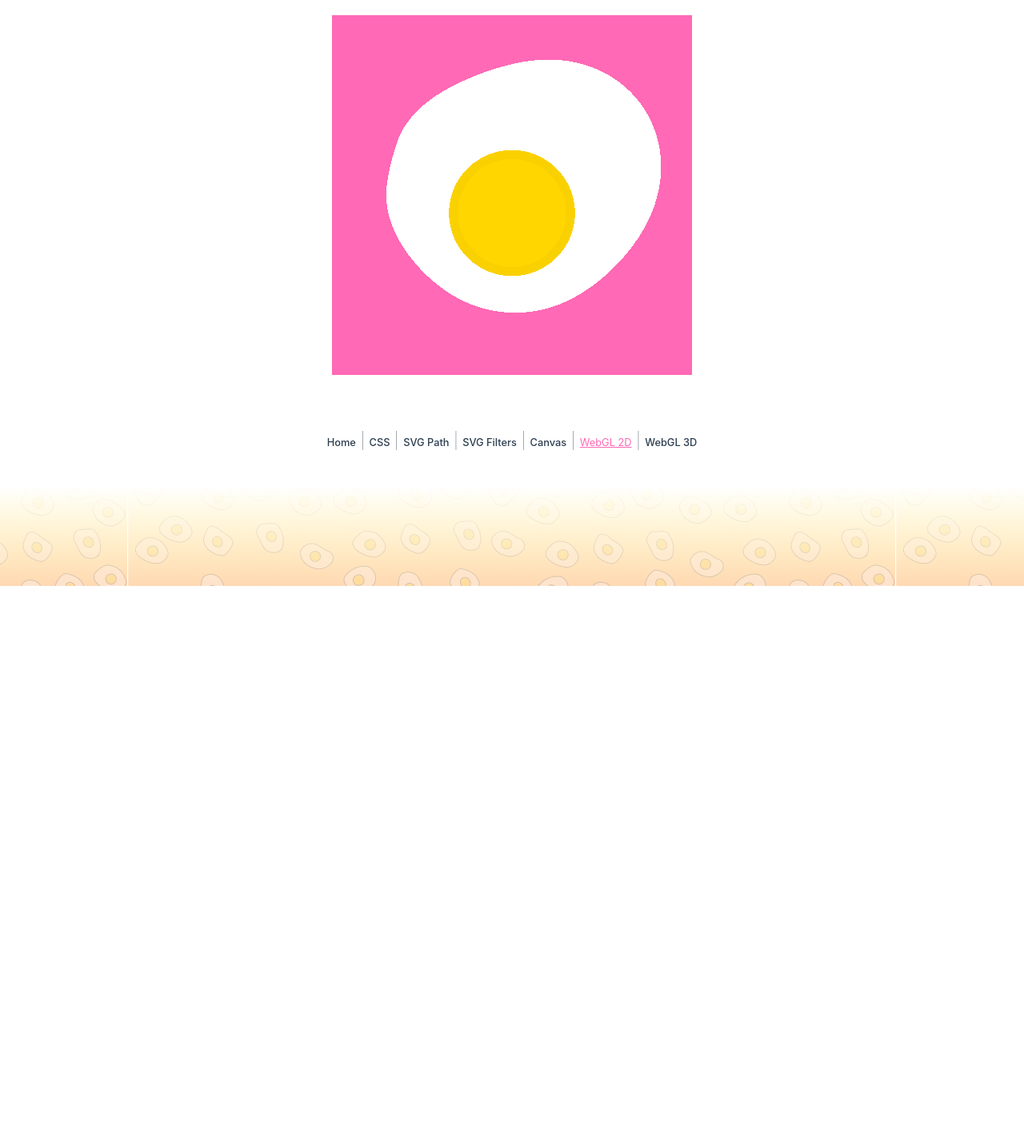
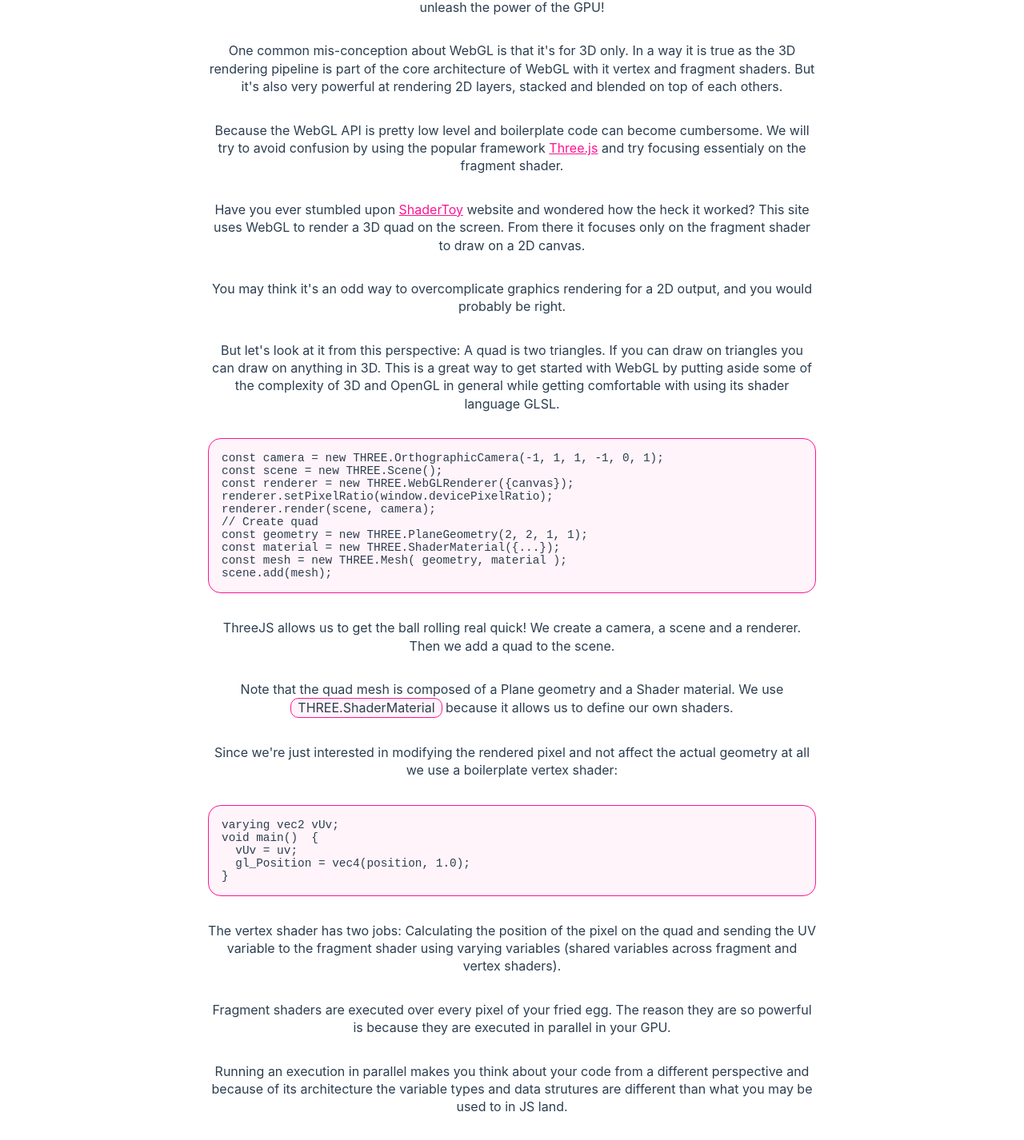
Before and after one commit to mikatalk/vuevos, a Vue app: page /#/webgl-2d in a window 1280 px wide. Shown: the part 722-2148 px from the top of the page at 80% size. Before the commit the page ends 1455 px from the top, so only its background shows below. Built offline with nearby package versions, Linux system fonts and the light colour scheme; a small style sheet from the web is missing.

Commit message:
Add webgl 2d article

```diff
--- a/src/views/SVGFilters.vue
+++ b/src/views/SVGFilters.vue
@@ -8,7 +8,7 @@
 
     <p>
       In this chapter we take a look into
-      another great feature of SVG.
+      another great feature of SVGs.
       Filters in SVG are similar to the CSS API
       but with a XML syntax instead.
     </p>
@@ -38,8 +38,8 @@
     <p>
       The first step is to define the filter in the
       <span class="code" v-html="highlightSVG('defs')"></span>
-      section of the SVG. This is where we define ahead of time elements,
-      patterns and filters that we can later reffer to and reuse multiple times.
+      section of the SVG. This is where we define elements, patterns and filters
+      ahead of time. We can later reffer to and reuse them multiple times.
     </p>
 
     <p>One thing to keep in mind is that these definitions
@@ -52,8 +52,8 @@
     <p>
       It can be useful if you want to update all the
       patterns on multiple SVGs at once, but it can also create
-      issues when id names clash one with another. For this reason it's
-      important to always use unique
+      issues when id names clash with one another. For this reason it's
+      important to always use unique and specific
       <span class="code" v-html="highlightSVG('id')"></span>
       attributes.
     </p>
--- a/src/views/WebGL2D.vue
+++ b/src/views/WebGL2D.vue
@@ -7,13 +7,185 @@
       <egg-webgl-2d />
     </section>
 
-    <section>
-      <h3>Coming soon</h3>
-    </section>
+    <p>
+      Got tired of the CPU yet, maybe the CPU got tired of your script?
+      Time to move up to the WebGL and unleash the power of the GPU!
+    </p>
+
+    <p>
+      One common mis-conception about WebGL is that it's for 3D only.
+      In a way it is true as the 3D rendering pipeline is part of the
+      core architecture of WebGL with it vertex and fragment shaders.
+      But it's also very powerful at rendering 2D layers,
+      stacked and blended on top of each others.
+    </p>
+
+    <p>
+      Because the WebGL API is pretty low level and boilerplate code
+      can become cumbersome. We will try to avoid confusion by using the
+      popular framework
+      <a class="link" href="https://github.com/mikatalk/vuevos/blob/main/src/eggs/EggSVGFilters.vue">
+      Three.js</a> and try focusing essentialy on the fragment shader.
+    </p>
+
+    <p>
+      Have you ever stumbled upon
+      <a class="link" href="https://www.shadertoy.com/">
+        ShaderToy</a> website
+      and wondered how the heck it worked?
+      This site uses WebGL to render a 3D quad on the screen.
+      From there it focuses only on the fragment shader to draw
+      on a 2D canvas.
+    </p>
+
+    <p>
+      You may think it's an odd way to overcomplicate graphics rendering for a 2D output,
+      and you would probably be right.
+    </p>
+
+    <p>
+      But let's look at it from this perspective:
+      A quad is two triangles. If you can draw on triangles you can draw on anything in 3D.
+      This is a great way to get started with WebGL by putting aside some of the complexity
+      of 3D and OpenGL in general while getting comfortable with using its shader language GLSL.
+    </p>
+
+    <pre>
+      <code v-html="highlightJS(`const camera = new THREE.OrthographicCamera(-1, 1, 1, -1, 0, 1);
+const scene = new THREE.Scene();
+const renderer = new THREE.WebGLRenderer({canvas});
+renderer.setPixelRatio(window.devicePixelRatio);
+renderer.render(scene, camera);
+// Create quad
+const geometry = new THREE.PlaneGeometry(2, 2, 1, 1);
+const material = new THREE.ShaderMaterial({...});
+const mesh = new THREE.Mesh( geometry, material );
+scene.add(mesh);`)">
+      </code>
+    </pre>
+
+    <p>
+      ThreeJS allows us to get the ball rolling real quick!
+      We create a camera, a scene and a renderer.
+      Then we add a quad to the scene.
+    </p>
+
+    <p>
+      Note that the quad mesh is composed of a Plane geometry and a Shader material.
+      We use
+      <span class="code" v-html="highlightJS('THREE.ShaderMaterial')"></span> because it allows us to define our own shaders.
+    </p>
+
+    <p>
+      Since we're just interested in modifying the rendered pixel and not
+      affect the actual geometry at all we
+      use a boilerplate vertex shader:
+    </p>
+
+    <pre>
+      <code v-html="highlightJS(`varying vec2 vUv;
+void main()  {
+  vUv = uv;
+  gl_Position = vec4(position, 1.0);
+}`)">
+      </code>
+    </pre>
+
+    <p>The vertex shader has two jobs: Calculating the position of
+       the pixel on the quad and sending the UV variable to the
+       fragment shader using varying variables (shared variables
+       across fragment and vertex shaders).
+    </p>
+
+    <p>
+      Fragment shaders are executed over
+      every pixel of your fried egg. The reason they are so powerful is
+      because they are executed in parallel in your GPU.
+    </p>
+
+    <p>
+      Running an execution in parallel makes you think about your code
+      from a different perspective and because of its architecture the variable
+      types and data strutures are different than what you may be used to in JS land.
+    </p>
+
+    <pre>
+      <code v-html="highlightJS(`varying vec2 vUv;
+
+float draw_circle_gradient(vec2 coord, float radius) {
+  return smoothstep(0.0, length(coord), radius);
+}
+
+float draw_circle(vec2 coord, float radius) {
+  return step(length(coord), radius);
+}
+
+void main()  {
+  vec3 pink = vec3(1, 0.41, 0.71);
+  vec3 white = vec3(1,1,1);
+  vec3 yellow = vec3(1,0.84,0);
+  vec3 yellowDark = vec3(0.98,0.82,0);
+
+  vec2 p = - 1.0 + 2.0 * vUv;
+  float circle = draw_circle_gradient(p+vec2(0., 0.25), 0.35);
+  circle = mix(circle, draw_circle_gradient(p +vec2(0.35, -0.1), 0.35), 0.5);
+  circle = mix(circle, draw_circle_gradient(p +vec2(-0.3, -0.2), 0.35), 0.5);
+  vec3 color = pink;
+  float eggWhite = smoothstep(0.5,0.51,circle);
+  if (eggWhite > 0.0) {
+    color = white;
+  }
+  float yolkOutline = draw_circle(p+vec2(0., 0.1), 0.35);
+  if (yolkOutline > 0.0) {
+    color = yellowDark;
+  }
+  float yolk = draw_circle(p+vec2(0., 0.1), 0.3);
+  if (yolk > 0.0) {
+    color = yellow;
+  }
+  gl_FragColor = vec4(color, 1.0);
+}`)">
+      </code>
+    </pre>
+
+    <p>Fragment shaders output is defined by the
+      <span class="code" v-html="highlightJS('main')"></span>
+      function which role is to set the RGBA (red, green, blue, alpha) values of the pixel
+      inside a variable called
+      <span class="code" v-html="highlightJS('gl_FragColor')"></span>.
+    </p>
 
     <section class="square-container">
       <egg-webgl-2d />
     </section>
+
+
+    <p>
+      This is of course just the tip of the iceberg. If you want to learn more, I strongly recommend
+      checking out the
+      <a class="link" href="https://thebookofshaders.com/">
+        Book of Shaders
+      </a>
+      and even take it a step further and dig into signed distance functions as exlpained by
+      <a class="link" href="https://www.iquilezles.org/www/articles/distfunctions/distfunctions.htm">
+        Inigo Quilez
+      </a> in his incredibly useful articles.
+    </p>
+
+    <p>
+      As we took a detour to look into a very specific use of WebGL, let's next
+      continue frying eggs in
+      <router-link class="link" to="/canvas-3d">
+      3D using WebGL
+      </router-link>.
+    </p>
+
+    <p>
+      <a class="btn" href="https://github.com/mikatalk/vuevos/blob/main/src/eggs/EggWebGL2D.vue">
+      Get the code and contribute.
+      </a>
+    </p>
+
   </div>
 </template>
 
```
Also changed, not shown: src/eggs/EggWebGL2D.vue (+7 -7 lines).
